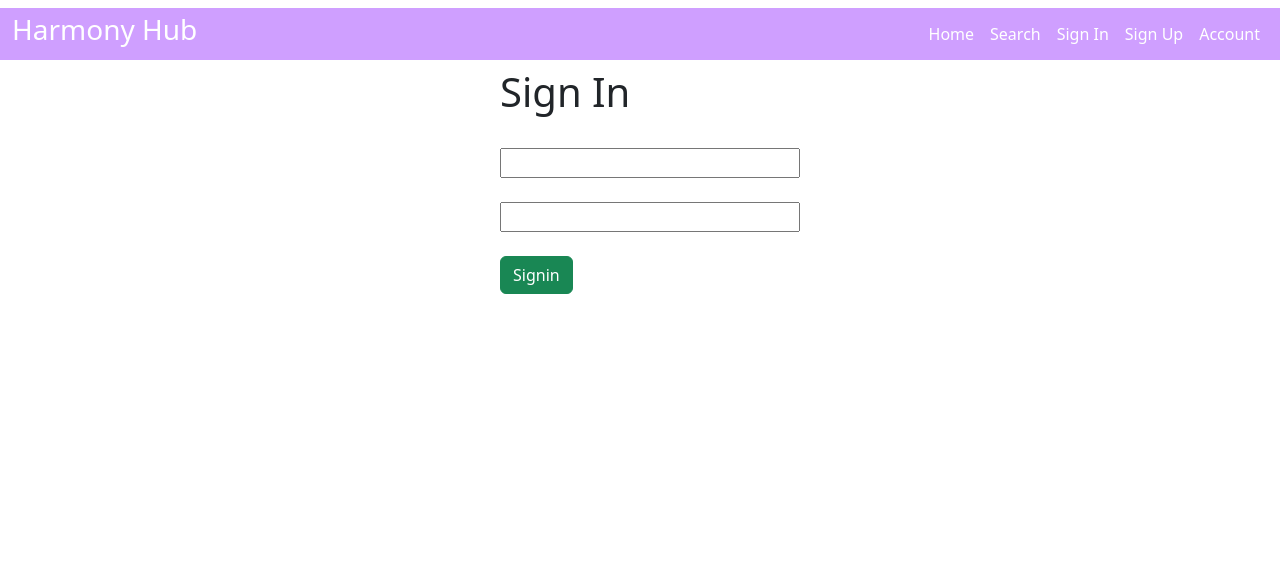
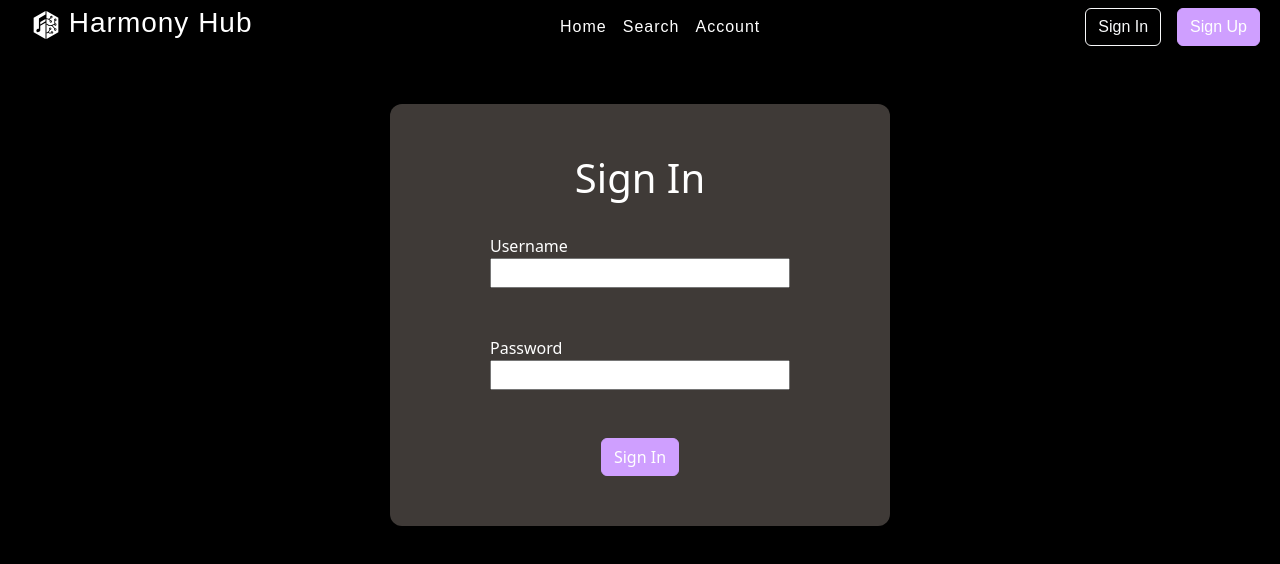
Before and after one commit to anishasinghh/MovieMagicWebApp, a React (Create React App) app: page /#/signin in a window 1280 px wide. Shown: the top 564 px of the page. Built offline with nearby package versions, Linux system fonts and the light colour scheme; no server answers.

Commit message:
sign in & sign up color scheme changes

```diff
--- a/src/Project/nav/nav.css
+++ b/src/Project/nav/nav.css
@@ -1,9 +1,12 @@
 .navbar {
     width: 100%;
+    --bs-navbar-padding-y: 0rem !important;
+    font-family: 'Nokora', Arial, sans-serif;
+    letter-spacing: 1px;
   }
 
   .navbar-container {
-    background-color: #CF9FFF;
+    background-color: black;
   }
 
   .navbar-brand {
@@ -11,6 +14,7 @@
   }
 
   .navbar-nav {
+    padding-left: 10px;
     width: 100%;
     justify-content: flex-end;
   }
@@ -18,3 +22,26 @@
   .nav-link {
     color: white !important;
   }
+
+  .navbar-brand h3 {
+    margin-left: 20px; /* Adjust the left margin as needed */
+    /* or */
+    /* padding-left: 10px; Adjust the left padding as needed */
+  }
+
+  .navbar-toggler-icon {
+    background-color: white; /* Set the background color to white */
+  }
+
+
+  .btn.custom-purple-btn {
+    background-color: #CF9FFF;
+    border-color: #CF9FFF;
+    color: white;
+  }
+
+  .btn.custom-purple-btn:hover {
+    background-color: white;
+    border-color: #CF9FFF;
+    color: #CF9FFF;
+  }
--- a/src/Project/nav/nav.js
+++ b/src/Project/nav/nav.js
@@ -2,25 +2,31 @@ import { Link } from 'react-router-dom';
 import Container from 'react-bootstrap/Container';
 import Nav from 'react-bootstrap/Nav';
 import Navbar from 'react-bootstrap/Navbar';
+import { SiMusicbrainz } from "react-icons/si";
 import './nav.css'; // Import the CSS file
 
 function NavBar() {
   return (
 <Navbar expand="lg" className="navbar" fluid>
   <Container className="navbar-container" fluid>
-        <Navbar.Brand as={Link} to="/home" className="navbar-brand"><h3>Harmony Hub</h3></Navbar.Brand>
+    <Navbar.Brand as={Link} to="/home" className="navbar-brand"><h3> <SiMusicbrainz /> Harmony Hub</h3></Navbar.Brand>
     <Navbar.Toggle aria-controls="basic-navbar-nav" />
     <Navbar.Collapse id="basic-navbar-nav">
         <Nav className="navbar-nav ms-auto">
           <Nav.Link as={Link} to="/home" className="nav-link">Home</Nav.Link>
           <Nav.Link as={Link} to="/search" className="nav-link">Search</Nav.Link>
-            <Nav.Link as={Link} to="/signin" className="nav-link">Sign In</Nav.Link>
-            <Nav.Link as={Link} to="/signup" className="nav-link">Sign Up</Nav.Link>
           <Nav.Link as={Link} to="/account" className="nav-link">Account</Nav.Link>
+        </Nav>
+      <Nav className="navbar-nav ml-auto">
+        <Nav.Link as={Link} to="/signin" className="nav-link"><button type="button" class="btn btn-outline-light">Sign In</button></Nav.Link>
+        <Nav.Link as={Link} to="/signup" className="nav-link"><button type="button" class="btn custom-purple-btn">Sign Up</button></Nav.Link>
       </Nav>
     </Navbar.Collapse>
   </Container>
 </Navbar>
+
+
+
   );
 }
 
--- /dev/null
+++ b/src/Project/users/signin.css
@@ -0,0 +1,23 @@
+.signInFormContainer {
+    display: flex;
+    flex-direction: column;
+    align-items: center;
+    background-color: #3F3A37;
+    max-width: 500px; /* Set a maximum width for the container */
+    margin: 50px auto; /* Center the container horizontally */
+    padding: 50px; /* Optional: Add padding for better spacing */
+    border-radius: 12px;
+  }
+
+
+  .btn.custom-purple-btn {
+    background-color: #CF9FFF;
+    border-color: #CF9FFF;
+    color: white;
+  }
+
+  .btn.custom-purple-btn:hover {
+    background-color: white;
+    border-color: #CF9FFF;
+    color: #CF9FFF;
+  }
--- a/src/Project/users/signin.js
+++ b/src/Project/users/signin.js
@@ -1,6 +1,7 @@
 import * as client from "./client";
 import { useState } from "react";
 import { useNavigate } from "react-router-dom";
+import "./signin.css";
 function Signin() {
   const [credentials, setCredentials] = useState({ username: "", password: "" });
   const navigate = useNavigate();
@@ -9,17 +10,24 @@ function Signin() {
     navigate("/account");
   };
   return (
-    <div style={{marginLeft:"500px"}}>
-      <h1>Sign In</h1>
-      <br/>
-      <input style={{width:"300px"}} value={credentials.username} onChange={(e) => setCredentials({...credentials, username: e.target.value})}/>
-      <br/>
-      <br/>
-      <input style={{width:"300px"}}  value={credentials.password} onChange={(e) => setCredentials({...credentials, password: e.target.value})}/>
-      <br/>
-      <br/>
-      <button className="btn btn-success" onClick={SignIn}> Signin </button>
+    <div className="signInFormContainer">
+    <h1 style={{color:"white"}}>Sign In</h1>
+    <br/>
+    <div style={{display: "flex", flexDirection: "column", alignItems: "flex-start"}}>
+      <label for = "username" style={{color:"white"}}> Username </label>
+      <input id = "username" style={{ width: "300px" }} value={credentials.username} onChange={(e) => setCredentials({ ...credentials, username: e.target.value })}/>
     </div>
+    <br/>
+    <br/>
+    <div style={{display: "flex", flexDirection: "column", alignItems: "flex-start"}}>
+      <label for = "password" style={{color: "white"}}> Password </label>
+      <input id = "password" style={{ width: "300px" }} value={credentials.password} onChange={(e) => setCredentials({ ...credentials, password: e.target.value })}/>
+    </div>
+    <br/>
+    <br/>
+    <button className="btn custom-purple-btn" onClick={SignIn}>Sign In</button>
+  </div>
+
   );
 }
 export default Signin;
--- a/src/Project/users/signup.js
+++ b/src/Project/users/signup.js
@@ -1,6 +1,7 @@
 import React, { useState } from "react";
 import { useNavigate } from "react-router-dom";
 import * as client from "./client";
+import  "./signin.css";
 function Signup() {
   const [error, setError] = useState("");
   const [credentials, setCredentials] = useState({
@@ -15,27 +16,33 @@ function Signup() {
     }
   };
   return (
-    <div style={{marginLeft:"500px"}}>
-      <h1>Signup</h1>
+    <div className="signInFormContainer">
+      <h1 style={{color:"white", marginBottom:"30px"}}>Sign Up</h1>
       {error && <div>{error}</div>}
+      <div style={{display: "flex", flexDirection: "column", alignItems: "flex-start"}}>
+      <label for = "username" style={{color:"white"}}> Username </label>
       <input
         style={{width:"300px"}}
         value={credentials.username}
         onChange={(e) => setCredentials({
           ...credentials,
           username: e.target.value })} />
+      </div>
       <br/>
       <br/>
+      <div style={{display: "flex", flexDirection: "column", alignItems: "flex-start"}}>
+      <label for = "password" style={{color: "white"}}> Password </label>
       <input
         style={{width:"300px"}}
         value={credentials.password}
         onChange={(e) => setCredentials({
           ...credentials,
           password: e.target.value })} />
+      </div>
       <br/>
       <br/>
-      <button className="btn btn-primary" onClick={signup}>
-        Signup
+      <button className="btn custom-purple-btn" onClick={signup}>
+        Sign Up
       </button>
     </div>
   );
--- a/src/index.css
+++ b/src/index.css
@@ -1,4 +1,5 @@
 body {
+  background-color: #000 !important;
   margin: 0;
   font-family: -apple-system, BlinkMacSystemFont, 'Segoe UI', 'Roboto', 'Oxygen',
     'Ubuntu', 'Cantarell', 'Fira Sans', 'Droid Sans', 'Helvetica Neue',
--- a/src/index.js
+++ b/src/index.js
@@ -1,9 +1,9 @@
 import React from 'react';
 import ReactDOM from 'react-dom/client';
-// import './index.css';
+import './index.css';
 import App from './App';
 import 'bootstrap/dist/css/bootstrap.min.css';
-import reportWebVitals from './reportWebVitals';
+// import reportWebVitals from './reportWebVitals';
 
 const root = ReactDOM.createRoot(document.getElementById('root'));
 root.render(
```
Lines whose indentation alone changed are shown as unchanged.
